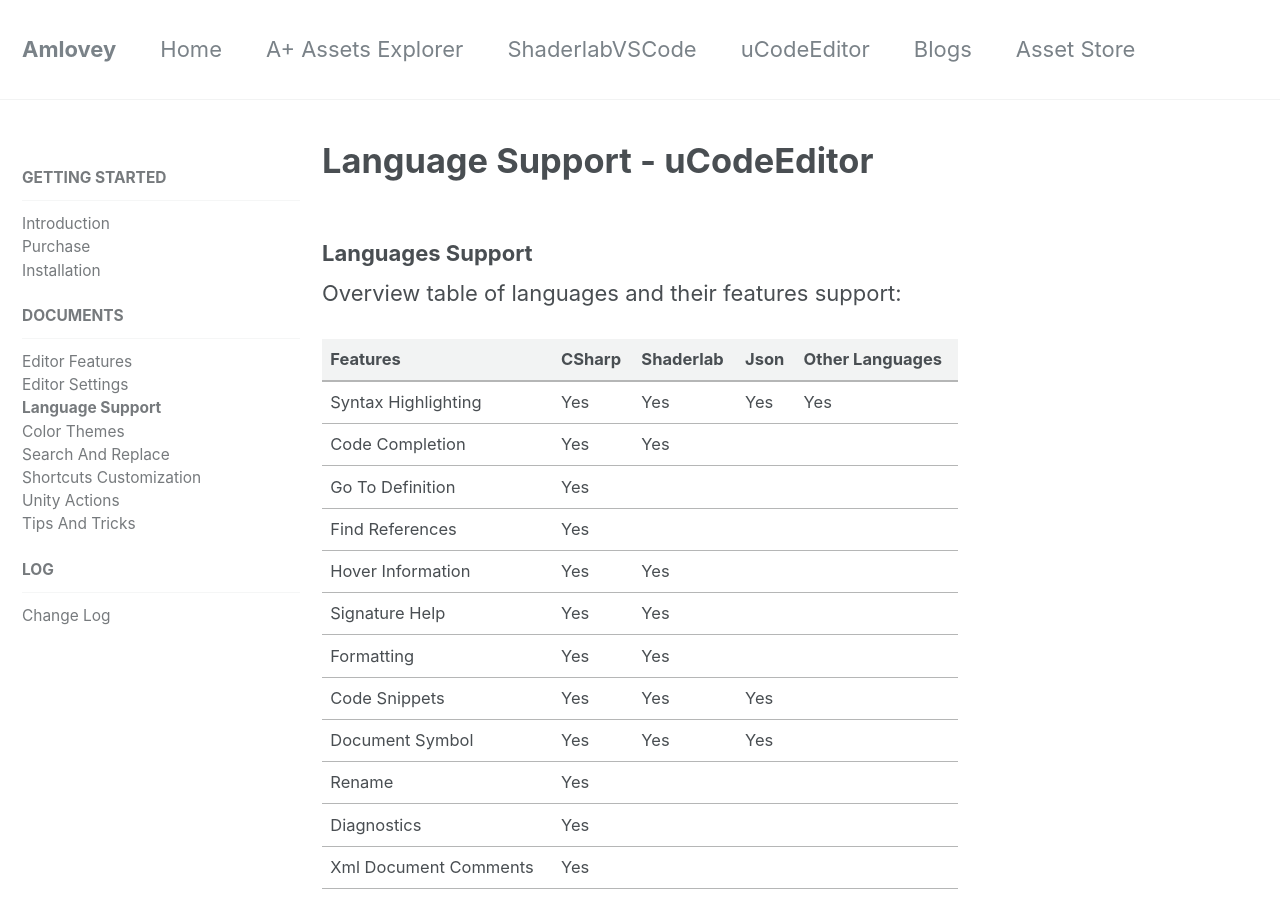
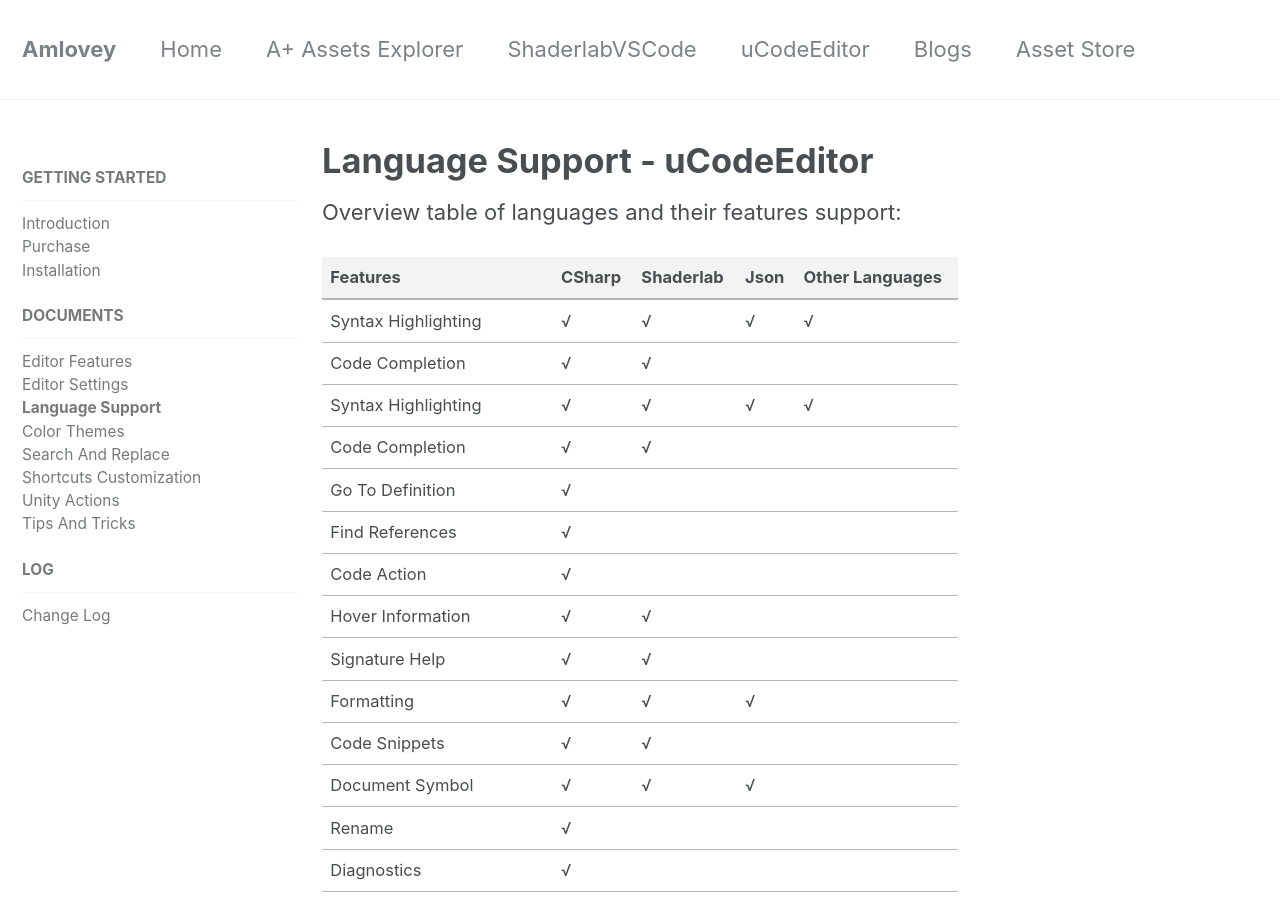
Before and after one commit to amloveyweb/amloveyweb.github.io, a Jekyll site: the page built from _pages/uCodeEditor/languages.md, in a window 1280 px wide and 900 px high. Built offline with Jekyll 4.4.1, drawn with Linux system fonts in a browser that asks for light colours; nearby versions of some CDN libraries.

Commit message:
update for v1.1.0

```diff
--- a/_pages/uCodeEditor/languages.md
+++ b/_pages/uCodeEditor/languages.md
@@ -6,23 +6,24 @@
 permalink: "/uce/language/"
 ---
 
-### Languages Support
-
 Overview table of languages and their features support:
 
 | Features              | CSharp | Shaderlab | Json | Other Languages |
 | --------------------- | ------ | --------- | ---- | --------------- |
-| Syntax Highlighting   | Yes    | Yes       | Yes  | Yes             |
-| Code Completion       | Yes    | Yes       |      |                 |
-| Go To Definition      | Yes    |           |      |                 |
-| Find References       | Yes    |           |      |                 |
-| Hover Information     | Yes    | Yes       |      |                 |
-| Signature Help        | Yes    | Yes       |      |                 |
-| Formatting            | Yes    | Yes       |      |                 |
-| Code Snippets         | Yes    | Yes       | Yes  |                 |
-| Document Symbol       | Yes    | Yes       | Yes  |                 |
-| Rename                | Yes    |           |      |                 |
-| Diagnostics           | Yes    |           |      |                 |
-| Xml Document Comments | Yes    |           |      |                 |
+| Syntax Highlighting   | √      | √         | √    | √               |
+| Code Completion       | √      | √         |      |                 |
+| Syntax Highlighting   | √      | √         | √    | √               |
+| Code Completion       | √      | √         |      |                 |
+| Go To Definition      | √      |           |      |                 |
+| Find References       | √      |           |      |                 |
+| Code Action           | √      |           |      |                 |
+| Hover Information     | √      | √         |      |                 |
+| Signature Help        | √      | √         |      |                 |
+| Formatting            | √      | √         | √    |                 |
+| Code Snippets         | √      | √         |      |                 |
+| Document Symbol       | √      | √         | √    |                 |
+| Rename                | √      |           |      |                 |
+| Diagnostics           | √      |           |      |                 |
+| Xml Document Comments | √      |           |      |                 |
 
 __Other Languages__ are: xml, c, c++, lua, python, object-c, swift, java, markdown, css and html
```
Also changed, not shown: _pages/uCodeEditor/changelog.md (+15 -0 lines), _pages/uCodeEditor/features.md (+6 -0 lines), assets/images/uce/tabNavigation.jpg (added).
